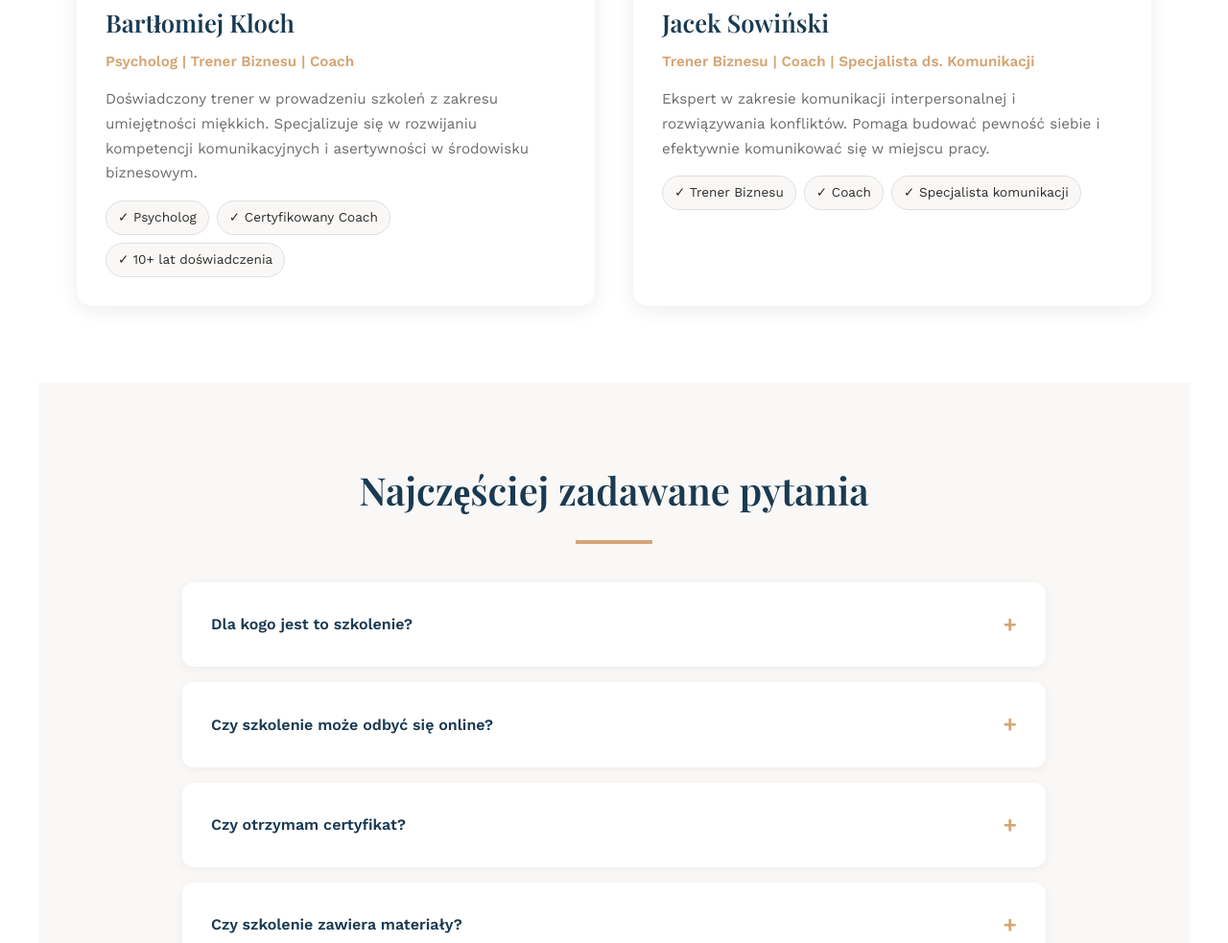
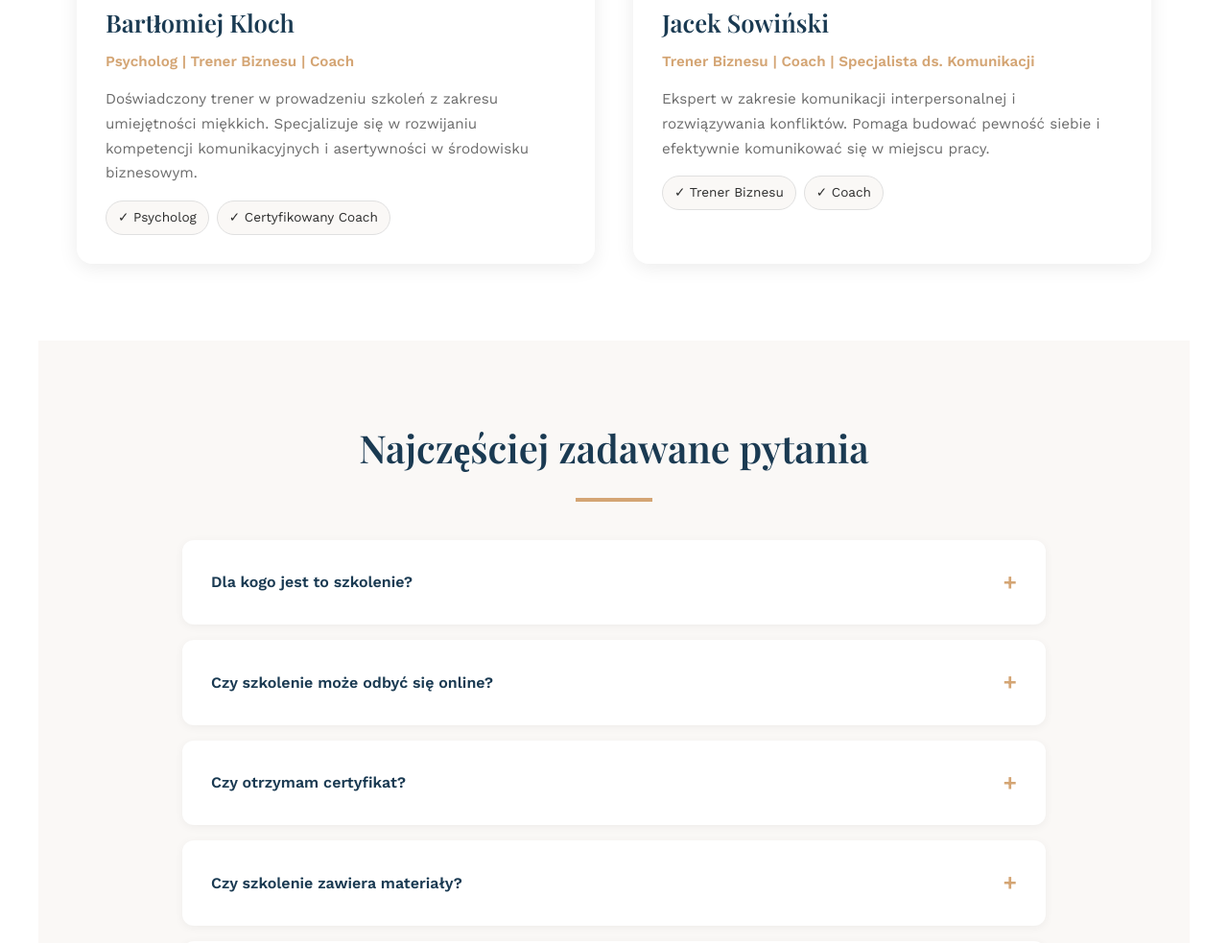
Before and after one commit to b201982-dev/Asertywno-, a plain HTML site: page index.html in a window 1280 px wide. Shown: the part 3904-4887 px from the top of the page at 96% size. Drawn offline with nearby package versions, Linux system fonts and the light colour scheme.

Commit message:
Update index.html

```diff
--- a/index.html
+++ b/index.html
@@ -814,7 +814,6 @@
                     <div class="trainer-credentials">
                         <span class="credential-badge">✓ Psycholog</span>
                         <span class="credential-badge">✓ Certyfikowany Coach</span>
-                        <span class="credential-badge">✓ 10+ lat doświadczenia</span>
                     </div>
                 </div>
             </div>
@@ -834,7 +833,6 @@
                     <div class="trainer-credentials">
                         <span class="credential-badge">✓ Trener Biznesu</span>
                         <span class="credential-badge">✓ Coach </span>
-                        <span class="credential-badge">✓ Specjalista komunikacji</span>
                     </div>
                 </div>
             </div>
```
